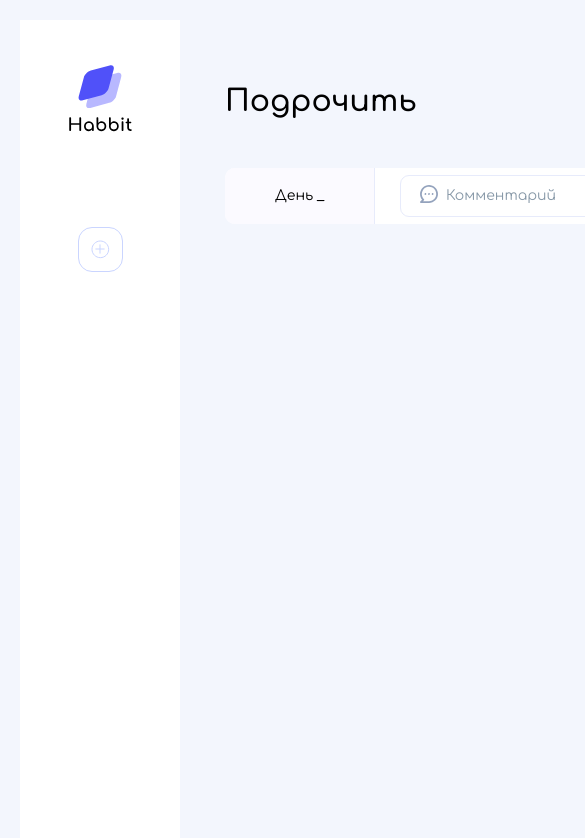
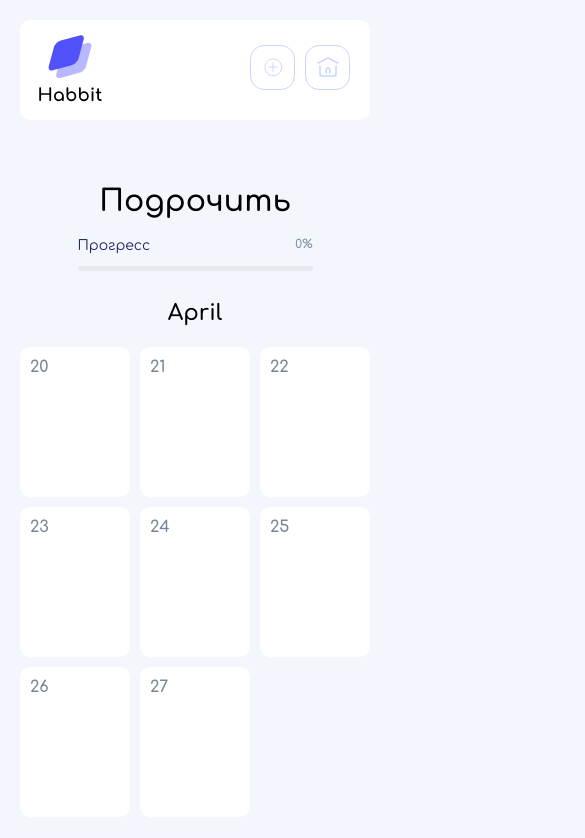
Before and after one commit to denistort/tracker-two, a React (Vite) app: page / in a window 390 px wide. Shown: the top 838 px of the page, 585 px wide, since content can reach past the window. Built offline with nearby package versions, Linux system fonts and the light colour scheme.

Commit message:
added calendar responsive and other things

```diff
--- a/src/App.tsx
+++ b/src/App.tsx
@@ -4,17 +4,55 @@ import viteLogo from "/vite.svg";
 import "./App.css";
 // onclick="togglePopup()"
 function App() {
-	const [count, setCount] = useState(0);
+	const [anim, setAnim] = useState(true);
 
 	return (
 		<div className="app">
-			<div className="panel">
-				<img tabIndex={0} className="logo" src="/images/logo.svg" alt="Логотип Habbit App" />
+			<div
+				className={`panel transition ${anim ? "animate-in" : "animate-out"}`}
+			>
+				<img
+					onClick={() => setAnim(!anim)}
+					tabIndex={0}
+					className="logo"
+					src="/images/logo.svg"
+					alt="Логотип Habbit App"
+				/>
 				<nav className="menu">
 					<div className="menu__list"></div>
-					<button className="menu__add">
-						<img src="/images/add.svg" alt="Добавить привычку" />
-					</button>
+					<div className={"nav__buttons"}>
+						<button className="menu__add">
+							<img src="/images/add.svg" alt="Добавить привычку" />
+						</button>
+
+						<button className="menu__add">
+							<svg
+								width="24px"
+								height="24px"
+								viewBox="0 0 24 24"
+								stroke-width="1.5"
+								fill="none"
+								stroke="currentColor"
+								xmlns="http://www.w3.org/2000/svg"
+								color="#000000"
+							>
+								<path
+									d="M10 18v-3a2 2 0 012-2v0a2 2 0 012 2v3M2 8l9.732-4.866a.6.6 0 01.536 0L22 8"
+									stroke="currentColor"
+									stroke-width="1.5"
+									stroke-linecap="round"
+									stroke-linejoin="round"
+								></path>
+								<path
+									d="M20 11v8a2 2 0 01-2 2H6a2 2 0 01-2-2v-8"
+									stroke="currentColor"
+									stroke-width="1.5"
+									stroke-linecap="round"
+									stroke-linejoin="round"
+								></path>
+							</svg>
+						</button>
+					</div>
 				</nav>
 			</div>
 			<div className="content">
@@ -23,7 +61,7 @@ function App() {
 					<div className="progress">
 						<div className="progress__text">
 							<div className="progress__name">Прогресс</div>
-							<div className="progress__percent">%</div>
+							<div className="progress__percent">0%</div>
 						</div>
 						<div className="progress__bar">
 							<div className="progress__cover-bar"></div>
@@ -32,7 +70,65 @@ function App() {
 				</header>
 				<main>
 					<div id="days"></div>
-					<div className="habbit">
+					<div>
+						<h3>April</h3>
+						<div className="habbit__calendar">
+							<div tabIndex={0} className="habbit__calendar_day">
+								<h4 className="habbit__calendar_day__item-num">20</h4>
+							</div>
+							<div tabIndex={0} className="habbit__calendar_day">
+								<h4 className="habbit__calendar_day__item-num">21</h4>
+							</div>
+							<div tabIndex={0} className="habbit__calendar_day">
+								<h4 className="habbit__calendar_day__item-num">22</h4>
+							</div>
+							<div tabIndex={0} className="habbit__calendar_day">
+								<h4 className="habbit__calendar_day__item-num">23</h4>
+							</div>
+							<div tabIndex={0} className="habbit__calendar_day">
+								<h4 className="habbit__calendar_day__item-num">24</h4>
+							</div>
+							<div tabIndex={0} className="habbit__calendar_day">
+								<h4 className="habbit__calendar_day__item-num">25</h4>
+							</div>
+							<div tabIndex={0} className="habbit__calendar_day">
+								<h4 className="habbit__calendar_day__item-num">26</h4>
+							</div>
+							<div tabIndex={0} className="habbit__calendar_day">
+								<h4 className="habbit__calendar_day__item-num">27</h4>
+							</div>
+						</div>
+					</div>
+					<div>
+						<h3>May</h3>
+						<div className="habbit__calendar">
+							<div tabIndex={0} className="habbit__calendar_day">
+								<h4 className="habbit__calendar_day__item-num">1</h4>
+							</div>
+							<div tabIndex={0} className="habbit__calendar_day">
+								<h4 className="habbit__calendar_day__item-num">2</h4>
+							</div>
+							<div tabIndex={0} className="habbit__calendar_day">
+								<h4 className="habbit__calendar_day__item-num">3</h4>
+							</div>
+							<div tabIndex={0} className="habbit__calendar_day">
+								<h4 className="habbit__calendar_day__item-num">4</h4>
+							</div>
+							<div tabIndex={0} className="habbit__calendar_day">
+								<h4 className="habbit__calendar_day__item-num">5</h4>
+							</div>
+							<div tabIndex={0} className="habbit__calendar_day">
+								<h4 className="habbit__calendar_day__item-num">6</h4>
+							</div>
+							<div tabIndex={0} className="habbit__calendar_day">
+								<h4 className="habbit__calendar_day__item-num">7</h4>
+							</div>
+							<div tabIndex={0} className="habbit__calendar_day">
+								<h4 className="habbit__calendar_day__item-num">8</h4>
+							</div>
+						</div>
+					</div>
+					{/* <div className="habbit">
 						<div className="habbit__day">День _</div>
 						<form className="habbit__form" onsubmit="addDays(event)">
 							<input
@@ -50,7 +146,10 @@ function App() {
 								Готово
 							</button>
 						</form>
-					</div>
+					</div> */}
+					<footer className="footer">
+						<h3>Footer</h3>
+					</footer>
 				</main>
 			</div>
 			<div className="cover cover_hidden" id="add-habbit-popup">
--- a/src/index.css
+++ b/src/index.css
@@ -1,15 +1,22 @@
 * {
 	box-sizing: border-box;
 }
-
+:root {
+	--media-1024: calc(1024 / 16) em;
+	--root-padding: 2rem;
+	--box-shadow: 0px 8px 14px rgba(62, 107, 224, 0.12);
+	--day-done-color: #7ae67a;
+	--day-not-done-color: #ff5a5a96;
+}
 html {
 	font-size: 62.5%;
 }
 body {
-	font-family: 'Comfortaa', cursive;
+	font-family: "Comfortaa", cursive;
 	margin: 0;
-	background-color: #F3F6FD;
+	background-color: #f3f6fd;
 	font-weight: 400;
+	width: var(--media-1024);
 }
 button {
 	font: inherit;
@@ -19,17 +26,26 @@ button {
 }
 
 .logo {
-	margin-bottom: 50px;
 	width: 100px;
 	height: 100px;
 	cursor: pointer;
-	/* position: fixed; */
+	z-index: 2;
+	top: 3rem;
+	left: calc(16rem / 2);
 }
 
 .panel {
 	background: white;
-	min-height: 100vh;
-	padding: 3rem;
+	position: fixed;
+	height: calc(100vh - var(--root-padding) * 2);
+	padding: 1rem 3rem 3rem 3rem;
+	z-index: 1;
+	width: 16rem;
+	overflow: hidden;
+	border-radius: 1rem;
+	display: flex;
+	flex-direction: column;
+	justify-content: space-between;
 }
 
 .menu {
@@ -47,7 +63,7 @@ button {
 }
 
 .menu__item {
-	background: #FFFFFF;
+	background: #ffffff;
 	box-shadow: 0px 8px 14px rgba(62, 107, 224, 0.12);
 	border-radius: 14px;
 	border: none;
@@ -55,9 +71,13 @@ button {
 	width: 45px;
 	cursor: pointer;
 }
-
+.nav__buttons {
+	display: flex;
+	gap: 1rem;
+	flex-direction: column;
+}
 .menu__item:hover {
-	background: #6A6AFB;
+	background: #6a6afb;
 }
 
 .menu__item:hover img {
@@ -65,7 +85,7 @@ button {
 }
 
 .menu__item_active {
-	background: #5051F9;
+	background: #5051f9;
 }
 
 .menu__item_active img {
@@ -74,21 +94,25 @@ button {
 
 .menu__add {
 	background: none;
-	border: 1px solid #CAD5FF;
+	border: 1px solid #cad5ff;
 	border-radius: 14px;
 	height: 45px;
 	width: 45px;
 	cursor: pointer;
+	color: #cad5ff;
 }
-
+.menu__add svg path {
+	stroke: #cad5ff;
+}
 .menu__add:hover {
-	background: #EFF2FF;
+	background: #eff2ff;
 }
 
 .content {
-	min-width: 900px;
 	flex: 1;
 	padding: 4.5rem;
+	padding-left: calc(16rem + 4.5rem);
+	height: 5000px;
 }
 
 header {
@@ -101,6 +125,11 @@ h1 {
 	font-size: 3rem;
 	line-height: 3.3rem;
 	color: #000000;
+}
+
+h3 {
+	font-size: 2.2rem;
+	text-align: left;
 }
 
 .progress {
@@ -129,7 +158,7 @@ h1 {
 
 .progress__bar {
 	width: 100%;
-	background: #E6E9ED;
+	background: #e6e9ed;
 	border-radius: 4px;
 	height: 5px;
 	position: relative;
@@ -140,7 +169,7 @@ h1 {
 	transition: all 0.5s;
 	height: 5px;
 	border-radius: 4px;
-	background: #5051F9;
+	background: #5051f9;
 }
 
 main {
@@ -148,7 +177,7 @@ main {
 }
 
 .habbit {
-	background: #FFFFFF;
+	background: #ffffff;
 	border-radius: 10px;
 	display: flex;
 	align-items: center;
@@ -156,9 +185,9 @@ main {
 }
 
 .habbit__day {
-	background: #FBFAFF;
+	background: #fbfaff;
 	border-radius: 10px 0 0 10px;
-	border-right: 1px solid #E7EBFB;
+	border-right: 1px solid #e7ebfb;
 	font-size: 14px;
 	line-height: 16px;
 	padding: 2rem 4rem;
@@ -182,15 +211,15 @@ main {
 }
 
 .habbit__delete:hover {
-	background: #EFF2FF;
+	background: #eff2ff;
 }
 
 input {
-	background: #FFFFFF;
-	border: 1px solid #E7EBFB;
+	background: #ffffff;
+	border: 1px solid #e7ebfb;
 	border-radius: 9px;
 	padding: 12px 20px;
-	font-family: 'Comfortaa', cursive;
+	font-family: "Comfortaa", cursive;
 	flex: 1;
 	font-weight: 400;
 	font-size: 1.4rem;
@@ -198,7 +227,7 @@ input {
 }
 
 input::placeholder {
-	color: #8899A8;
+	color: #8899a8;
 }
 
 input.error {
@@ -224,12 +253,12 @@ input.error {
 }
 
 .button {
-	background: #EDECFE;
+	background: #edecfe;
 	border-radius: 10px;
 	border: none;
 	font-size: 1.3rem;
 	line-height: 1.4rem;
-	color: #5051F9;
+	color: #5051f9;
 	padding: 1.4rem 3rem;
 	cursor: pointer;
 }
@@ -255,7 +284,7 @@ input.error {
 }
 
 .popup {
-	background: #FFFFFF;
+	background: #ffffff;
 	box-shadow: 0px 8px 14px 12px rgba(56, 56, 56, 0.05);
 	border-radius: 10px;
 	max-width: 60rem;
@@ -296,7 +325,7 @@ h2 {
 }
 
 .icon {
-	border: 1px solid #5051F9;
+	border: 1px solid #5051f9;
 	border-radius: 14px;
 	background: white;
 	display: flex;
@@ -308,11 +337,11 @@ h2 {
 }
 
 .icon_active {
-	background: #5051F9;
+	background: #5051f9;
 }
 
 .icon:hover {
-	background: #6A6AFB;
+	background: #6a6afb;
 }
 
 .icon:hover img {
@@ -335,6 +364,119 @@ h2 {
 	width: 100%;
 }
 
-/* @media (max-width: 900px) {
-	.app {}
-} */
+.habbit__calendar {
+	display: grid;
+	/* min-height: 50rem; */
+	grid-template-columns: repeat(5, 1fr);
+	gap: 1rem;
+	margin-bottom: 2rem;
+}
+.habbit__calendar_day {
+	background-color: white;
+	height: 15rem;
+	border-radius: 1rem;
+	transition: box-shadow 0.4s ease;
+	padding: 1rem;
+	user-select: none;
+	cursor: pointer;
+}
+
+.habbit__calendar_day:hover {
+	box-shadow: var(--box-shadow);
+}
+
+.habbit__calendar_day__item-num {
+	font-size: 1.6rem;
+	line-height: 2.1rem;
+	margin: 0;
+	text-align: left;
+	color: #768396;
+}
+/*
+	1024px / 16 = 64em
+*/
+@media (max-width: 64em) {
+	.habbit__calendar {
+		grid-template-columns: repeat(4, 1fr);
+	}
+}
+/*
+	900px
+*/
+@media (max-width: 56.25em) {
+	.app {
+		flex-direction: column;
+	}
+	.nav__buttons {
+		flex-direction: row;
+	}
+	.panel {
+		padding: 0;
+		z-index: 1;
+		width: calc(100% - var(--root-padding) * 2);
+		height: 10rem;
+		display: flex;
+		justify-content: space-between;
+		padding-right: 2rem;
+		position: absolute;
+		flex-direction: row;
+	}
+	.content {
+		padding-left: 2rem;
+		padding-right: 2rem;
+		padding-top: calc(10rem + 4.5rem);
+	}
+	.logo {
+		top: 0;
+		left: 0;
+		position: relative;
+	}
+}
+
+.footer {
+	border-radius: 1rem;
+	width: 100%;
+	height: 10rem;
+	background-color: white;
+	margin-top: 6rem;
+	padding: 1rem;
+}
+/*
+	breakpoint
+
+	768px / 16 = 48em
+*/
+@media (max-width: 48em) {
+	.content {
+		padding-left: 0rem;
+		padding-right: 0rem;
+		padding-top: calc(10rem + 4.5rem);
+	}
+}
+
+/*
+	breakpoint
+
+	620px / 16 = 40.625em
+*/
+@media (max-width: 40.625em) {
+	header {
+		flex-direction: column;
+	}
+	.habbit__calendar {
+		grid-template-columns: repeat(3, 1fr);
+	}
+
+	h3 {
+		text-align: center;
+	}
+}
+
+.transition {
+	transition: opacity 0.5s ease 0s;
+}
+
+.wewe {
+	opacity: 0;
+	visibility: hidden;
+}
```
